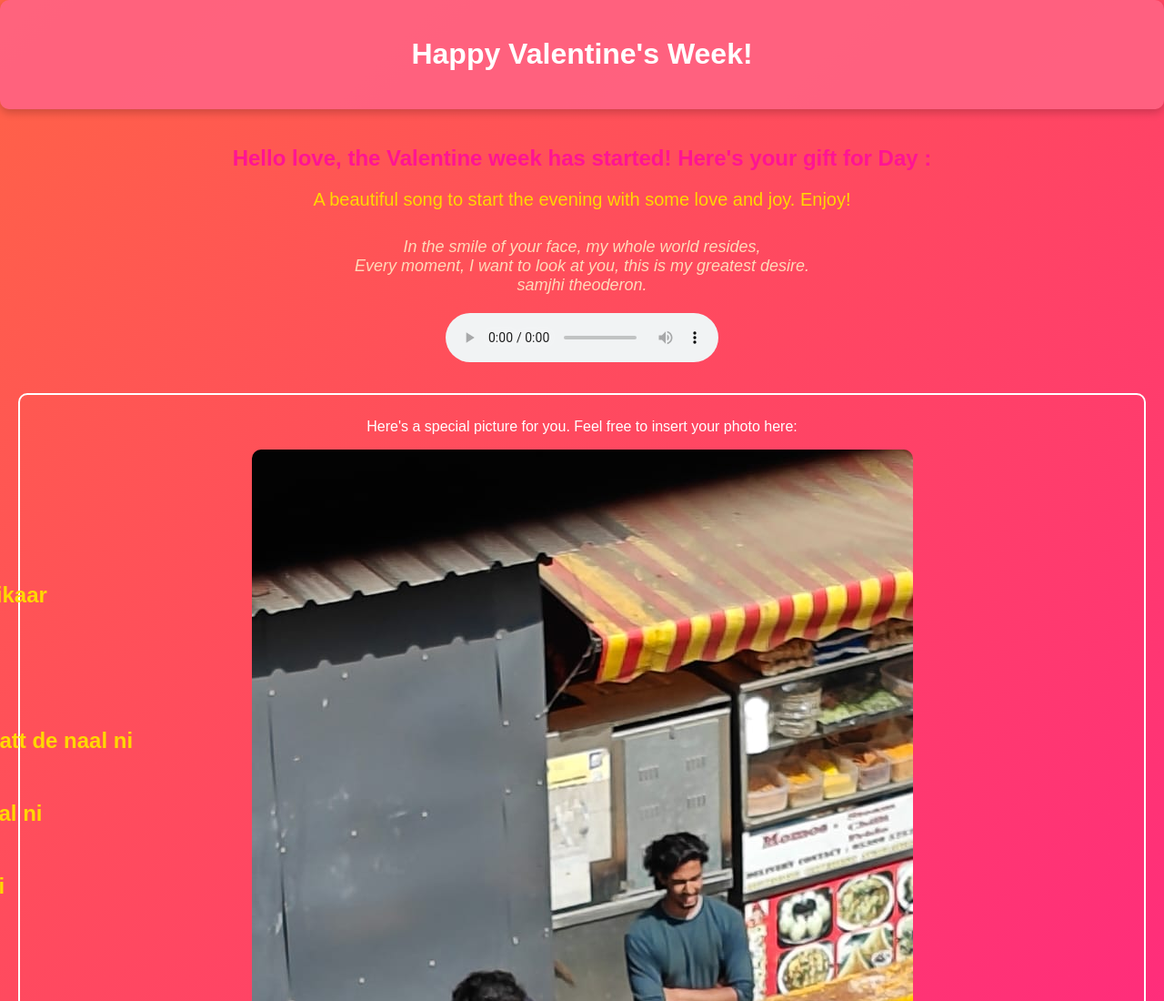
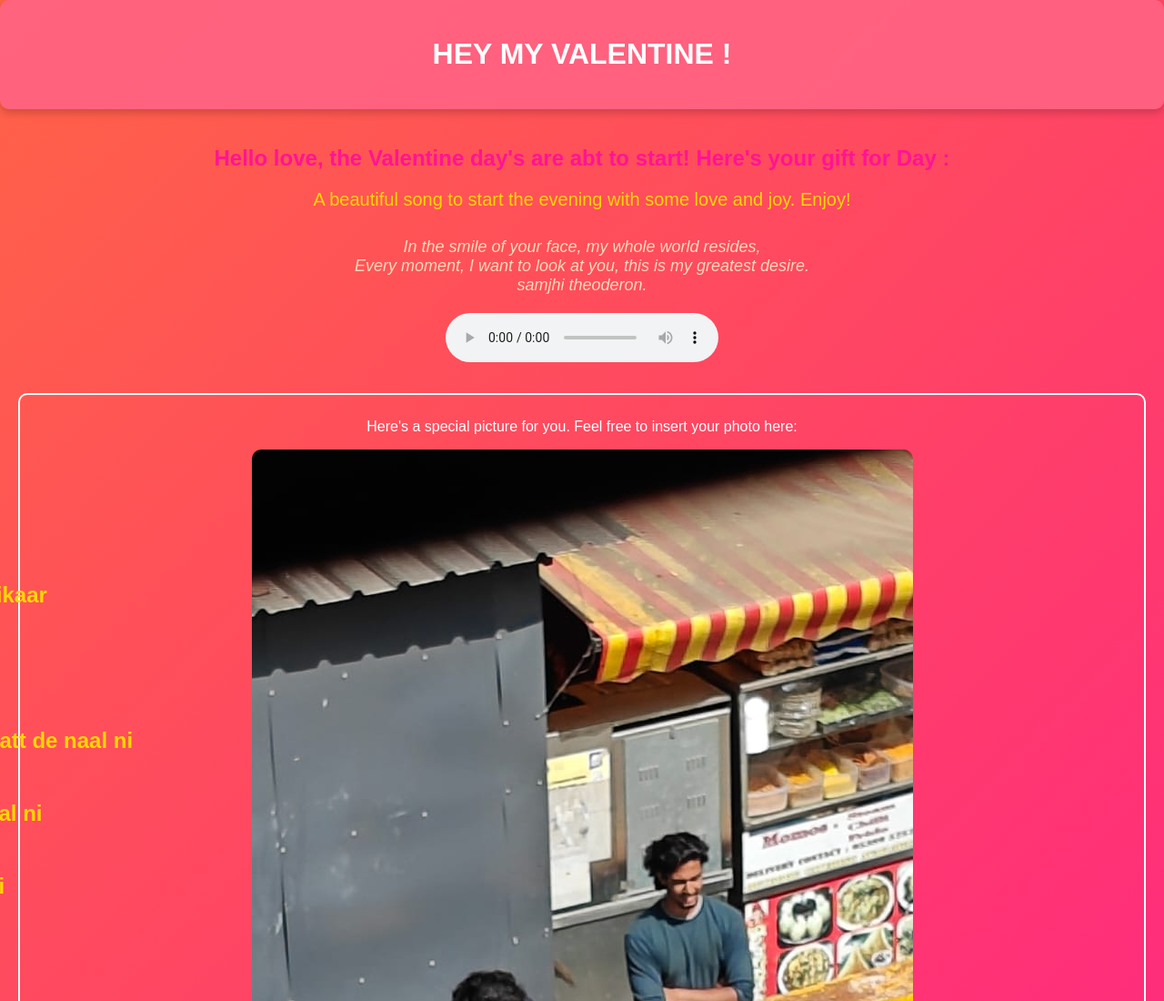
Before and after one commit to globefactz1223/something, a plain HTML site: page index.html in a window 1280 px wide. Shown: the top 1100 px of the page at 91% size. Drawn offline with Linux system fonts and the light colour scheme.

Commit message:
Update index.html

```diff
--- a/index.html
+++ b/index.html
@@ -146,11 +146,11 @@
 <body>
 
 <header>
-    <h1>Happy Valentine's Week!</h1>
+    <h1>HEY MY VALENTINE !</h1>
 </header>
 
 <div class="container">
-    <p class="message">Hello love, the Valentine week has started! Here's your gift for Day :</p>
+    <p class="message">Hello love, the Valentine day's  are abt to  start! Here's your gift for Day :</p>
 
     <p class="gift">A beautiful song to start the evening with some love and joy. Enjoy!</p>
 
```
